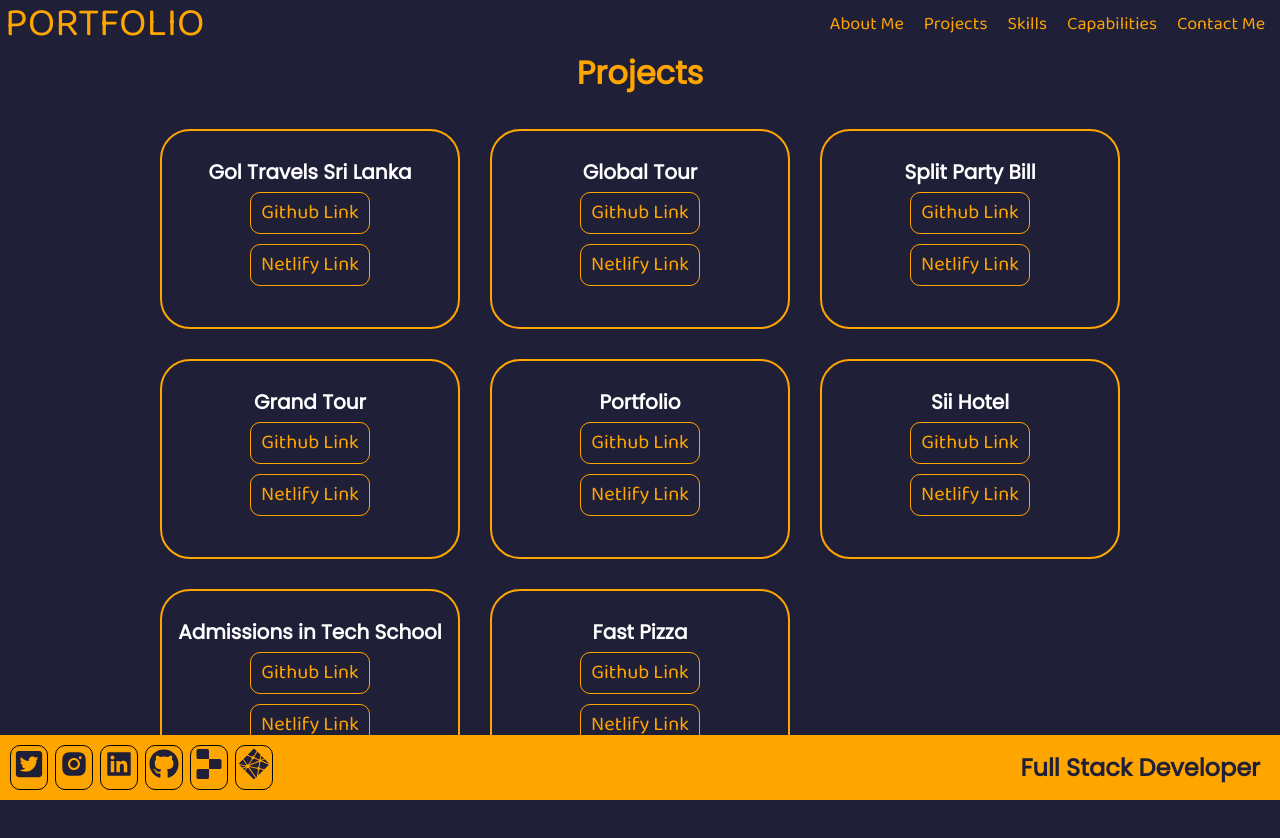
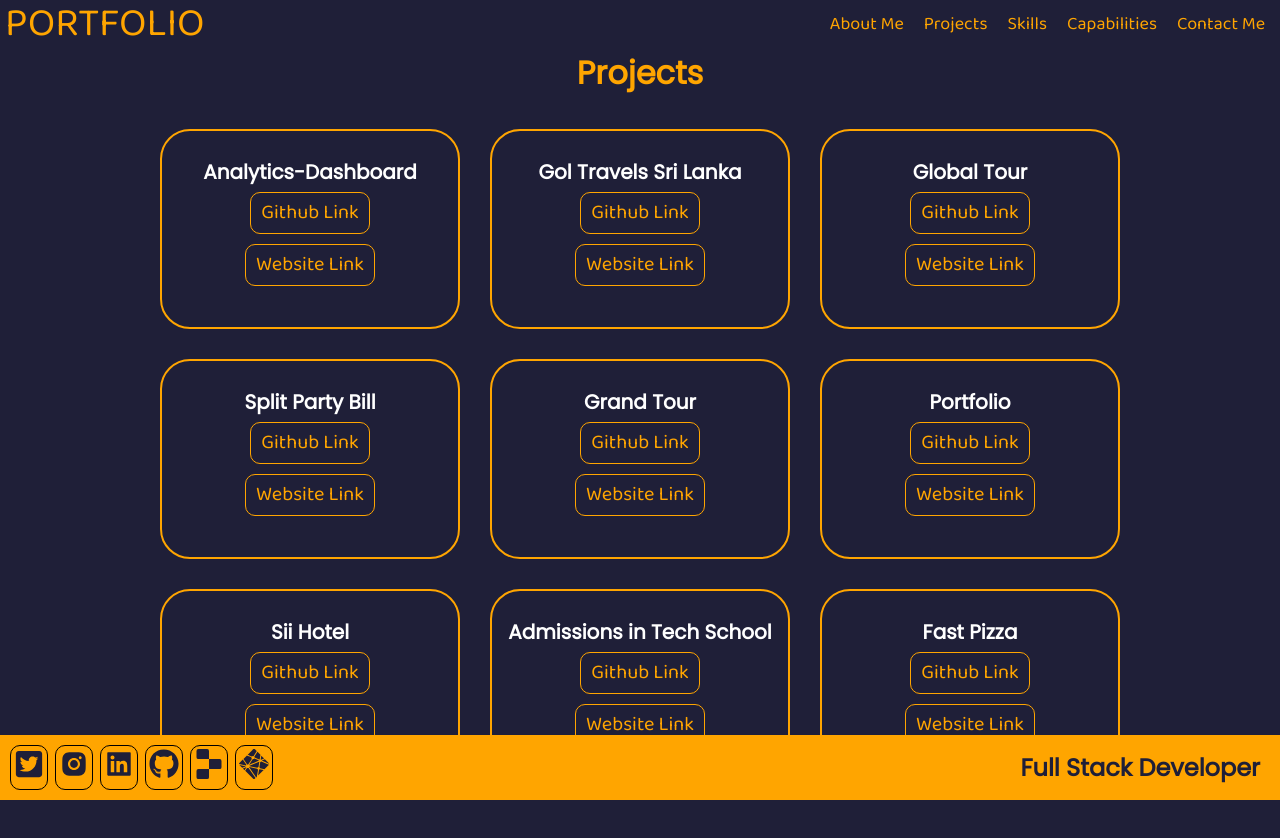
Before and after one commit to Govindaraj773/portfolio, a React (Vite) app: page / in a window 1280 px wide. Both pictures are taken after a click on the element "Projects". Shown: the top 838 px of the page. Before the commit the page ends 800 px from the top, so only its background shows below. Built offline with nearby package versions, Linux system fonts and the light colour scheme.

Commit message:
updated skills and projects

```diff
--- a/src/Settings/AboutStats.jsx
+++ b/src/Settings/AboutStats.jsx
@@ -15,7 +15,7 @@ export default [
   },
   {
     title: `Languages`,
-    description: `8`,
+    description: `10+ Known`,
     icon: <GrLanguage />,
   },
 ];
--- a/src/Settings/Projects.jsx
+++ b/src/Settings/Projects.jsx
@@ -1,6 +1,12 @@
 import logo from "../assets/github.png";
 
 export default [
+  {
+    name: `Analytics-Dashboard`,
+    image: logo,
+    link: `https://github.com/Govindaraj773/product-analytics-dashboard.git`,
+    project_link: `https://product-analytics-dashboard-gray.vercel.app/`,
+  },
   {
     name: `Gol Travels Sri Lanka`,
     image: logo,
--- a/src/Settings/ServicesData.jsx
+++ b/src/Settings/ServicesData.jsx
@@ -1,6 +1,8 @@
 export default [
+  "Full-Stack Development",
   "Frontend Development",
-  "Website Development",
+  "Backend Development",
   "React Development",
-  "backend Development",
+  "Node.js Development",
+  "Website deployment",
 ];
--- a/src/Settings/Settings.jsx
+++ b/src/Settings/Settings.jsx
@@ -1,10 +1,10 @@
-import profile_logo from "../assets/profile.jpg"
+import profile_logo from "../assets/profile.jpg";
 
 export default {
   name: `Govindaraj Cholappagol`,
   profile_photo: profile_logo,
-  position: `Full Stack Developer.`,
-  Age: 28,
+  position: `Full Stack Developer`,
+  Age: 30,
   Place: "Bengaluru, Karnataka, India.",
   Birthday: `20 April 1996`,
   Degree: `B.E`,
--- a/src/Styles/Portfolio.css
+++ b/src/Styles/Portfolio.css
@@ -1,5 +1,6 @@
 .portfolio {
   margin-top: 20px;
+  margin-bottom: 100px;
 }
 
 .projects {
--- a/src/Styles/Skills.css
+++ b/src/Styles/Skills.css
@@ -1,5 +1,6 @@
 .skills {
   margin-top: 20px;
+  margin-bottom: 20px;
 }
 
 .skills {
--- a/src/components/Portfolio.jsx
+++ b/src/components/Portfolio.jsx
@@ -15,7 +15,7 @@ const Portfolio = () => {
               Github Link
             </a>
             <a href={data.project_link} target={"_blank"}>
-              Netlify Link
+              Website Link
             </a>
           </div>
         ))}
```
Also changed, not shown: src/Settings/SkillsData.jsx (+11 -7 lines), src/components/About.jsx (line endings or trailing spaces).
